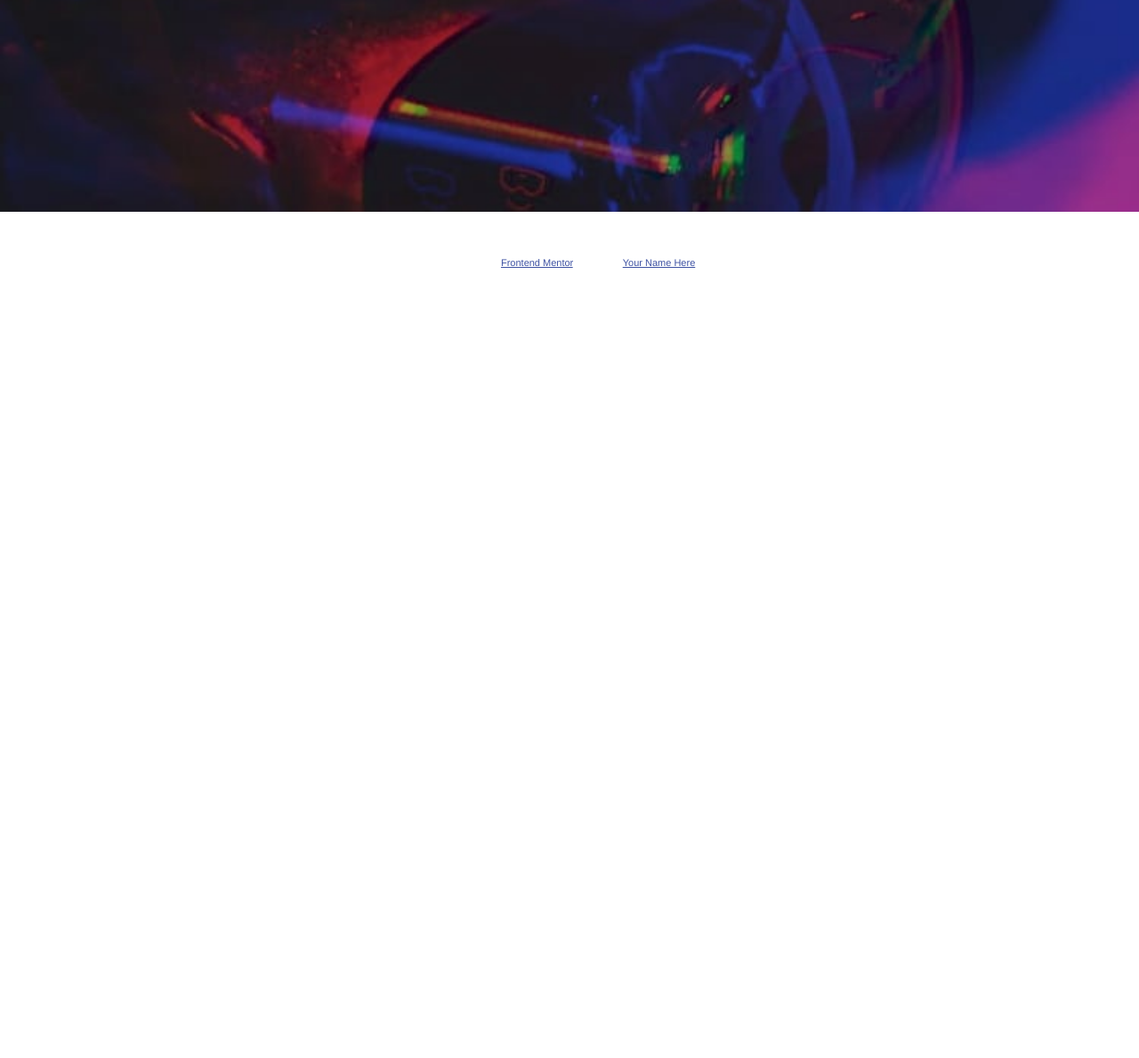
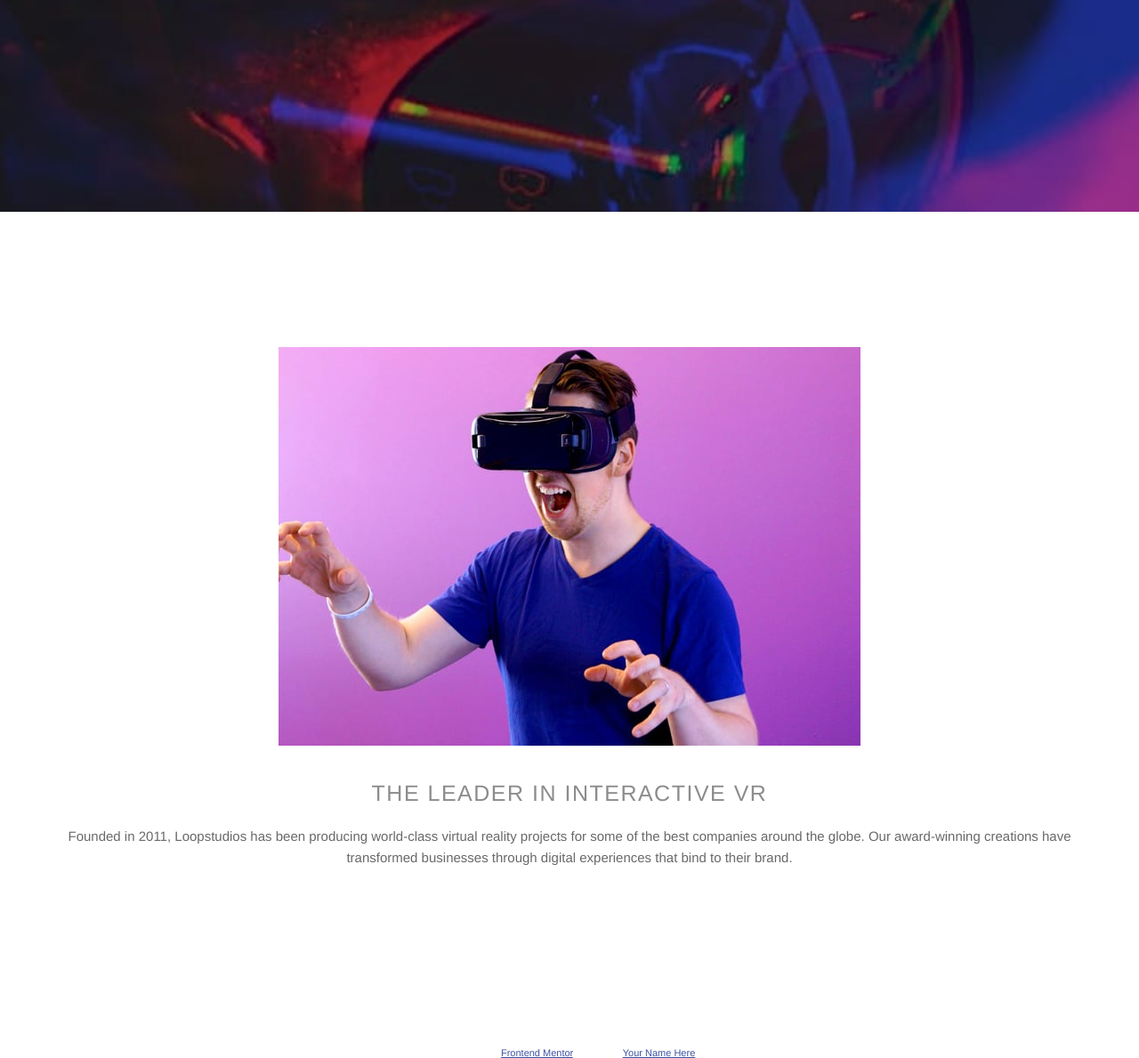
Before and after one commit to joanpujol/fem-Loopstudios-Landing-Page, a website: page index.html in a window 1280 px wide. Shown: the part 562-1751 px from the top of the page at 89% size. Before the commit the page ends 863 px from the top, so only its background shows below. Drawn offline with Linux system fonts and the light colour scheme; a web font is replaced by a local one.

Commit message:
Add about section

```diff
--- a/index.html
+++ b/index.html
@@ -28,23 +28,33 @@
       </div>
     </header>
 
-    <div class="hero__slogan">
+    <div class="slogan">
       <h2>Immersive experiences that deliver</h2>
     </div>
   </div>
 
-  About
-  Careers
-  Events
-  Products
-  Support
+<!--  About-->
+<!--  Careers-->
+<!--  Events-->
+<!--  Products-->
+<!--  Support-->
 
-  The leader in interactive VR
-
-  Founded in 2011, Loopstudios has been producing world-class virtual reality
-  projects for some of the best companies around the globe. Our award-winning
-  creations have transformed businesses through digital experiences that bind
-  to their brand.
+  <div class="about">
+    <div class="about__image">
+      <img src="./images/mobile/image-interactive.jpg" alt="Interactive VR">
+    </div>
+    <div class="about__title">
+      <h2>The leader in interactive VR</h2>
+    </div>
+    <div class="about__desc">
+      <p>
+        Founded in 2011, Loopstudios has been producing world-class virtual reality
+        projects for some of the best companies around the globe. Our award-winning
+        creations have transformed businesses through digital experiences that bind
+        to their brand.
+      </p>
+    </div>
+  </div>
 
   Our creations
 
--- a/sass/main.scss
+++ b/sass/main.scss
@@ -30,23 +30,57 @@ h2 {
   background-image: url("../images/mobile/image-hero.jpg");
   background-size: cover;
   height: 100vh;
-
-  &__slogan {
-    box-sizing: content-box;
-    border: 2px solid white;
-    margin: 25vh 1.5em;
-    padding: 1.5em;
-  }
 }
 
 .header {
   display: flex;
   align-items: center;
   justify-content: space-between;
+  height: 4em;
   margin: 0 1.5em;
   padding-top: 2.5em;
+}
+
+.slogan {
+  box-sizing: content-box;
+  border: 2px solid white;
+  margin: calc(50vh - 4em) 1.5em 0;
+  transform: translateY(-50%);
+  padding: 1.5em;
 }
 
 .logo img {
   height: 1.5em;
 }
+
+.about {
+  height: 100vh;
+  color: black;
+  display: flex;
+  flex-direction: column;
+  justify-content: center;
+  align-items: center;
+  padding: 1.5em;
+  margin: 3.5em 0;
+  text-align: center;
+
+  &__image {
+
+    & img {
+      height: auto;
+      width: 100%;
+    }
+  }
+
+  &__title {
+    margin-top: 2.5em;
+    color: hsl(0, 0%, 55%)
+  }
+
+  &__desc {
+    margin-top: 0.5em;
+    padding: 1em;
+    color: hsl(0, 0%, 41%);
+    line-height: 1.6;
+  }
+}
```
Also changed, not shown: css/style.css.
